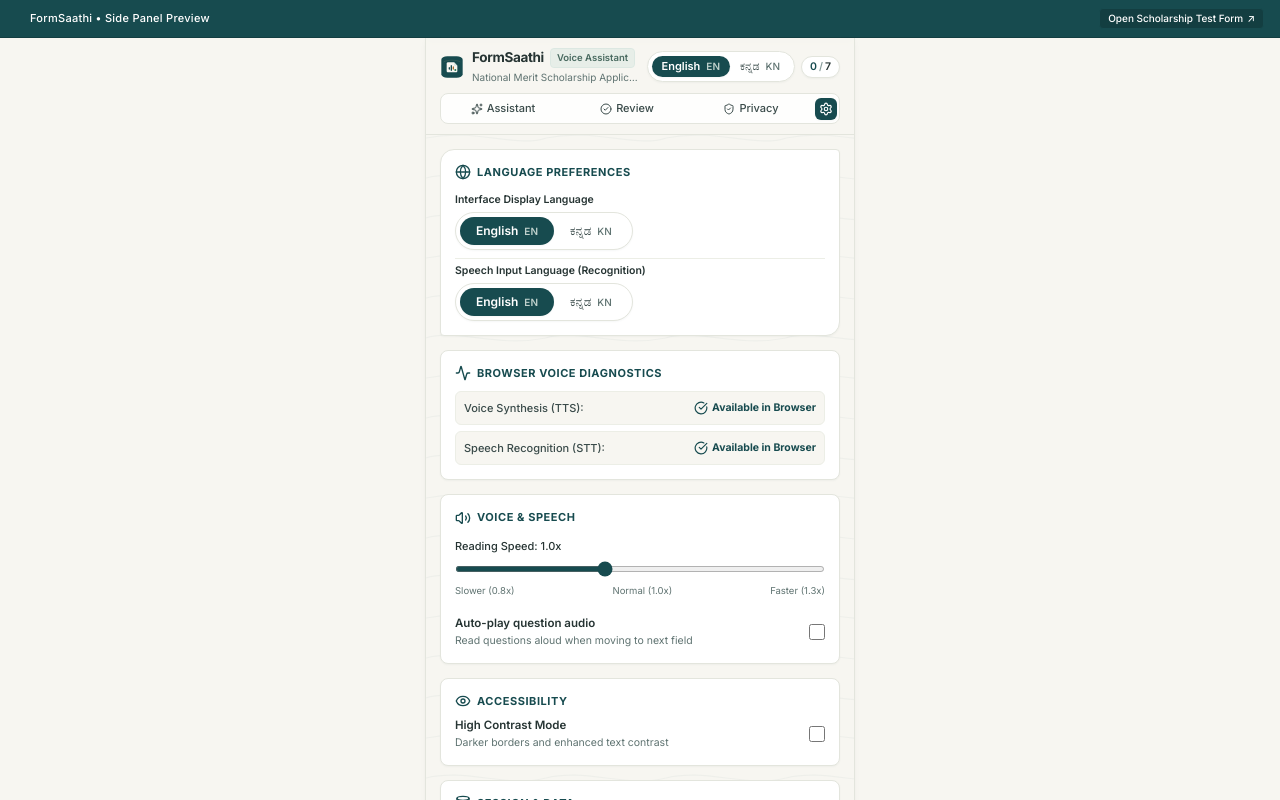
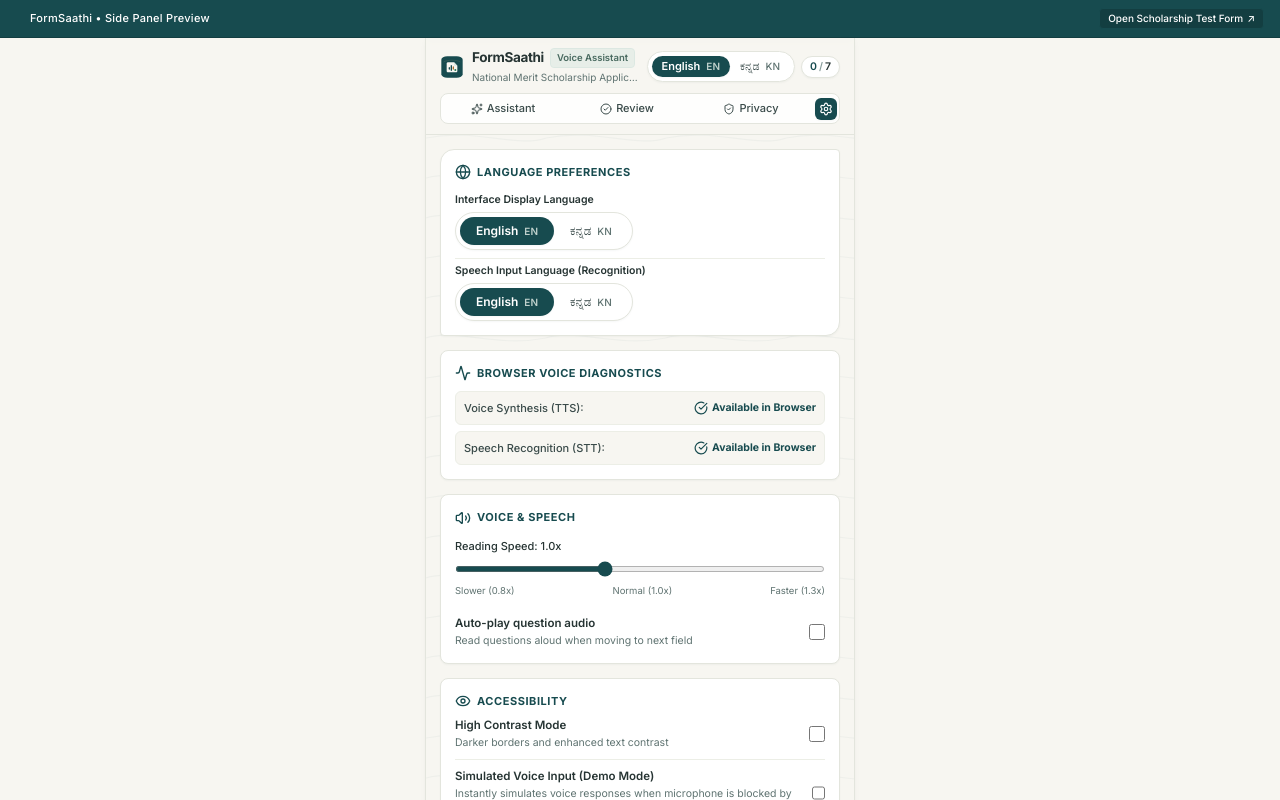
Before and after one commit to vrajardeshana19-bit/FormSathi, a React (Vite) app in the folder extension/: page / in a window 1280 px wide. Both pictures are taken after a click on the button "Settings". Shown: the top 800 px of the page. Built offline with nearby package versions, Linux system fonts and the light colour scheme; no server answers.

Commit message:
feat(settings): add simulated voice input toggle for testing in restricted environments

```diff
--- a/extension/src/sidepanel/screens/SettingsScreen.tsx
+++ b/extension/src/sidepanel/screens/SettingsScreen.tsx
@@ -142,7 +142,7 @@ export const SettingsScreen: React.FC<SettingsScreenProps> = ({
         </label>
       </section>
 
-      {/* 4. Accessibility Preferences */}
+      {/* 4. Accessibility & Testing Preferences */}
       <section className="bg-paper-card p-3.5 rounded-lg border border-line-border shadow-fine space-y-2">
         <div className="flex items-center gap-1.5 text-teal-brand">
           <Eye className="w-4 h-4" />
@@ -160,6 +160,21 @@ export const SettingsScreen: React.FC<SettingsScreenProps> = ({
             type="checkbox"
             checked={settings.highContrast}
             onChange={(e) => onUpdateSettings({ highContrast: e.target.checked })}
+            className="w-4 h-4 accent-teal-brand rounded cursor-pointer"
+          />
+        </label>
+
+        <label className="flex items-center justify-between text-xs cursor-pointer pt-2 border-t border-line-soft">
+          <div className="space-y-0.5 pr-2">
+            <span className="font-semibold text-ink-deep text-[11.5px] block">Simulated Voice Input (Demo Mode)</span>
+            <span className="text-[10.5px] text-ink-muted block">
+              Instantly simulates voice responses when microphone is blocked by Chrome sandbox permissions.
+            </span>
+          </div>
+          <input
+            type="checkbox"
+            checked={settings.mockMode}
+            onChange={(e) => onUpdateSettings({ mockMode: e.target.checked })}
             className="w-4 h-4 accent-teal-brand rounded cursor-pointer"
           />
         </label>
```
